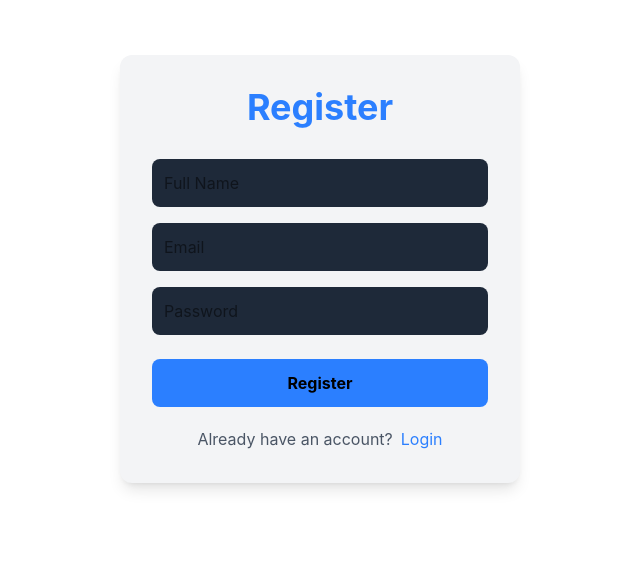
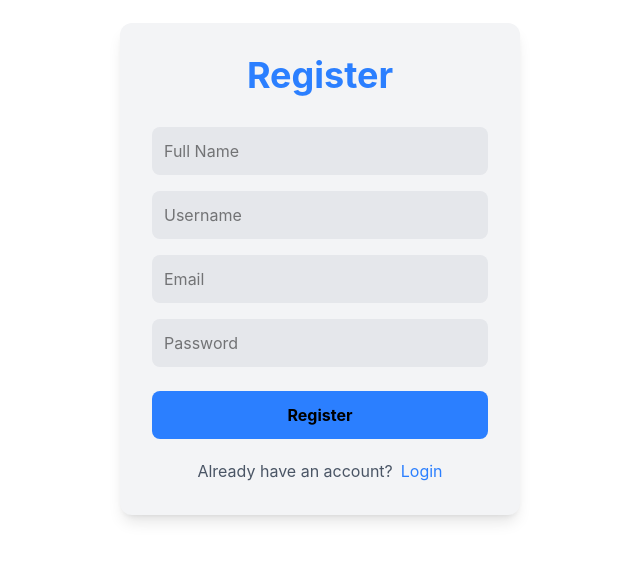
Before and after one commit to rohanjha023/Chatter, a React (Vite) app in the folder frontend/: page /register in a window 1280 px wide. Shown: the part 131-692 px from the top of the page, without its empty margins (320-960 px from the left). Built offline with nearby package versions, Linux system fonts and the light colour scheme.

Commit message:
feat: Add JWT authentication context and hook up Login/Register UI

```diff
--- /dev/null
+++ b/frontend/src/context/AuthContext.jsx
@@ -0,0 +1,63 @@
+import { createContext, useState, useEffect, useContext } from 'react';
+import axios from 'axios';
+
+const AuthContext = createContext();
+
+export const useAuth = () => useContext(AuthContext);
+
+export const AuthProvider = ({ children }) => {
+  const [user, setUser] = useState(null);
+  const [token, setToken] = useState(localStorage.getItem('token') || null);
+  const [loading, setLoading] = useState(true);
+
+  axios.defaults.baseURL = 'http://localhost:5000';
+
+  useEffect(() => {
+    const fetchUser = async () => {
+      if (token) {
+        try {
+          const config = {
+            headers: {
+              Authorization: `Bearer ${token}`,
+            },
+          };
+          const { data } = await axios.get('/api/auth/me', config);
+          setUser(data);
+        } catch (error) {
+          console.error('Error fetching user:', error);
+          setToken(null);
+          localStorage.removeItem('token');
+        }
+      }
+      setLoading(false);
+    };
+
+    fetchUser();
+  }, [token]);
+
+  const login = async (email, password) => {
+    const { data } = await axios.post('/api/auth/login', { email, password });
+    setUser(data);
+    setToken(data.token);
+    localStorage.setItem('token', data.token);
+  };
+
+  const register = async (username, email, password, displayName) => {
+    const { data } = await axios.post('/api/auth/register', { username, email, password, displayName });
+    setUser(data);
+    setToken(data.token);
+    localStorage.setItem('token', data.token);
+  };
+
+  const logout = () => {
+    setUser(null);
+    setToken(null);
+    localStorage.removeItem('token');
+  };
+
+  return (
+    <AuthContext.Provider value={{ user, token, loading, login, register, logout }}>
+      {!loading && children}
+    </AuthContext.Provider>
+  );
+};
--- a/frontend/src/main.jsx
+++ b/frontend/src/main.jsx
@@ -4,13 +4,16 @@ import { BrowserRouter } from "react-router-dom";
 import "./index.css";
 import App from "./App";
 import { ThemeProvider } from "./context/ThemeContext";
+import { AuthProvider } from "./context/AuthContext";
 
 createRoot(document.getElementById("root")).render(
   <StrictMode>
     <BrowserRouter>
-      <ThemeProvider>
-        <App />
-      </ThemeProvider>
+      <AuthProvider>
+        <ThemeProvider>
+          <App />
+        </ThemeProvider>
+      </AuthProvider>
     </BrowserRouter>
   </StrictMode>
 );
--- a/frontend/src/pages/Login/Login.jsx
+++ b/frontend/src/pages/Login/Login.jsx
@@ -1,40 +1,67 @@
-import { Link } from "react-router-dom";
+import { useState } from "react";
+import { Link, useNavigate } from "react-router-dom";
+import { useAuth } from "../../context/AuthContext";
 
 function Login() {
+  const [email, setEmail] = useState("");
+  const [password, setPassword] = useState("");
+  const [error, setError] = useState(null);
+
+  const { login } = useAuth();
+  const navigate = useNavigate();
+
+  const handleSubmit = async (e) => {
+    e.preventDefault();
+    try {
+      await login(email, password);
+      navigate("/");
+    } catch (err) {
+      setError(err.response?.data?.message || "Invalid credentials");
+    }
+  };
+
   return (
     <div className="min-h-screen flex items-center justify-center bg-white dark:bg-black text-black dark:text-white">
       <div className="w-[400px] bg-gray-100 dark:bg-gray-900 p-8 rounded-xl shadow-lg">
-
         <h1 className="text-4xl font-bold text-center text-blue-500 mb-8">
           Login
         </h1>
 
+        {error && <p className="text-red-500 text-center mb-4">{error}</p>}
+
+        <form onSubmit={handleSubmit}>
           <input
             type="email"
             placeholder="Email"
-          className="w-full p-3 rounded-lg bg-gray-800 outline-none mb-4"
+            value={email}
+            onChange={(e) => setEmail(e.target.value)}
+            className="w-full p-3 rounded-lg bg-gray-200 dark:bg-gray-800 outline-none mb-4 focus:ring-2 focus:ring-blue-500"
+            required
           />
 
           <input
             type="password"
             placeholder="Password"
-          className="w-full p-3 rounded-lg bg-gray-800 outline-none mb-6"
+            value={password}
+            onChange={(e) => setPassword(e.target.value)}
+            className="w-full p-3 rounded-lg bg-gray-200 dark:bg-gray-800 outline-none mb-6 focus:ring-2 focus:ring-blue-500"
+            required
           />
 
-        <button className="w-full bg-blue-500 hover:bg-blue-600 p-3 rounded-lg font-bold">
+          <button
+            type="submit"
+            className="w-full bg-blue-500 hover:bg-blue-600 p-3 rounded-lg font-bold transition"
+          >
             Login
           </button>
+        </form>
 
         <p className="text-center mt-5 text-gray-600 dark:text-gray-400">
           Don't have an account?
-          <Link
-            to="/register"
-            className="text-blue-500 ml-2"
-          >
+          <Link to="/register" className="text-blue-500 ml-2 hover:underline">
             Register
           </Link>
         </p>
-
       </div>
     </div>
   );
--- a/frontend/src/pages/Register/Register.jsx
+++ b/frontend/src/pages/Register/Register.jsx
@@ -1,49 +1,88 @@
-import { Link } from "react-router-dom";
+import { useState } from "react";
+import { Link, useNavigate } from "react-router-dom";
+import { useAuth } from "../../context/AuthContext";
 
 function Register() {
+  const [displayName, setDisplayName] = useState("");
+  const [username, setUsername] = useState("");
+  const [email, setEmail] = useState("");
+  const [password, setPassword] = useState("");
+  const [error, setError] = useState(null);
+
+  const { register } = useAuth();
+  const navigate = useNavigate();
+
+  const handleSubmit = async (e) => {
+    e.preventDefault();
+    try {
+      await register(username, email, password, displayName);
+      navigate("/");
+    } catch (err) {
+      setError(err.response?.data?.message || "Something went wrong");
+    }
+  };
+
   return (
     <div className="min-h-screen flex items-center justify-center bg-white dark:bg-black text-black dark:text-white">
-
       <div className="w-[400px] bg-gray-100 dark:bg-gray-900 p-8 rounded-xl shadow-lg">
-
         <h1 className="text-4xl font-bold text-center text-blue-500 mb-8">
           Register
         </h1>
 
+        {error && <p className="text-red-500 text-center mb-4">{error}</p>}
+
+        <form onSubmit={handleSubmit}>
           <input
             type="text"
             placeholder="Full Name"
-          className="w-full p-3 rounded-lg bg-gray-800 outline-none mb-4"
+            value={displayName}
+            onChange={(e) => setDisplayName(e.target.value)}
+            className="w-full p-3 rounded-lg bg-gray-200 dark:bg-gray-800 outline-none mb-4 focus:ring-2 focus:ring-blue-500"
+            required
+          />
+
+          <input
+            type="text"
+            placeholder="Username"
+            value={username}
+            onChange={(e) => setUsername(e.target.value)}
+            className="w-full p-3 rounded-lg bg-gray-200 dark:bg-gray-800 outline-none mb-4 focus:ring-2 focus:ring-blue-500"
+            required
           />
 
           <input
             type="email"
             placeholder="Email"
-          className="w-full p-3 rounded-lg bg-gray-800 outline-none mb-4"
+            value={email}
+            onChange={(e) => setEmail(e.target.value)}
+            className="w-full p-3 rounded-lg bg-gray-200 dark:bg-gray-800 outline-none mb-4 focus:ring-2 focus:ring-blue-500"
+            required
           />
 
           <input
             type="password"
             placeholder="Password"
-          className="w-full p-3 rounded-lg bg-gray-800 outline-none mb-6"
+            value={password}
+            onChange={(e) => setPassword(e.target.value)}
+            className="w-full p-3 rounded-lg bg-gray-200 dark:bg-gray-800 outline-none mb-6 focus:ring-2 focus:ring-blue-500"
+            required
           />
 
-        <button className="w-full bg-blue-500 hover:bg-blue-600 p-3 rounded-lg font-bold">
+          <button
+            type="submit"
+            className="w-full bg-blue-500 hover:bg-blue-600 p-3 rounded-lg font-bold transition"
+          >
             Register
           </button>
+        </form>
 
         <p className="text-center mt-5 text-gray-600 dark:text-gray-400">
           Already have an account?
-          <Link
-            to="/login"
-            className="text-blue-500 ml-2"
-          >
+          <Link to="/login" className="text-blue-500 ml-2 hover:underline">
             Login
           </Link>
         </p>
-
       </div>
-
     </div>
   );
 }
```
Lines whose indentation alone changed are shown as unchanged.
